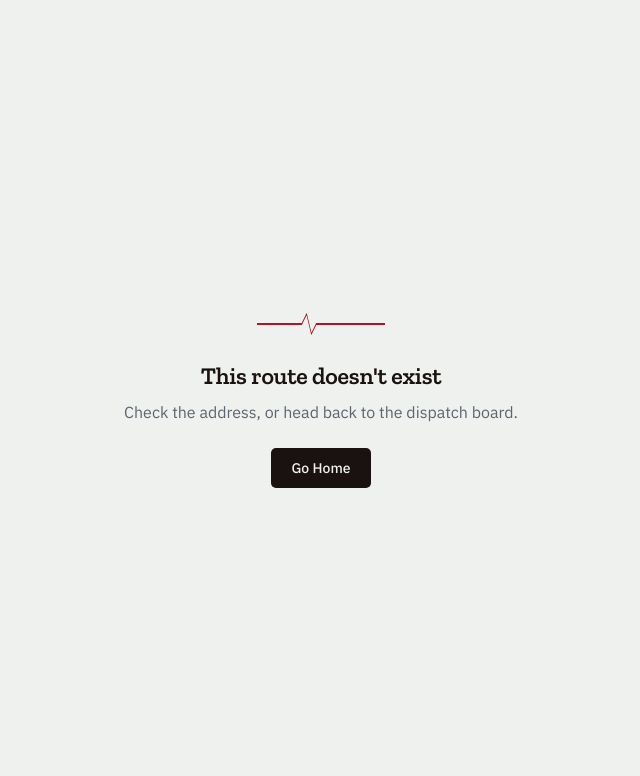
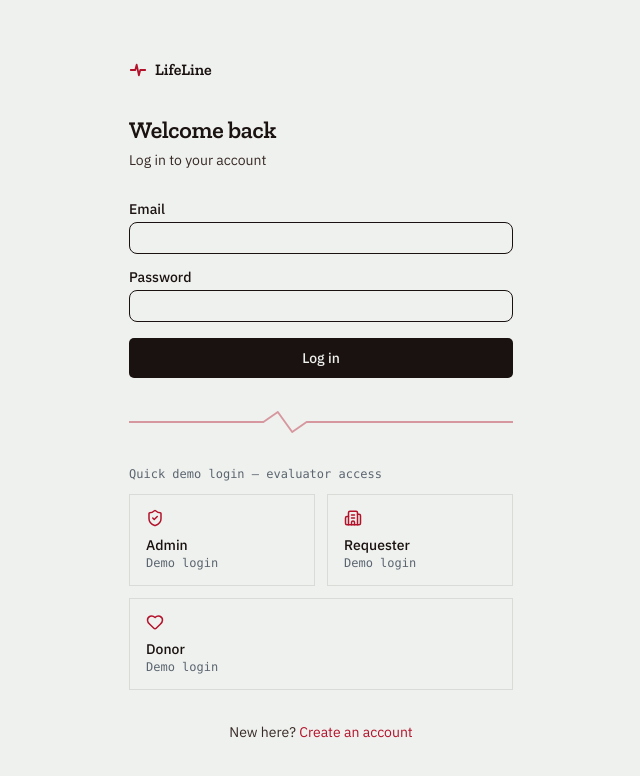
Before and after one commit to mkhaque1/blood-donation-frontend, a Next.js app: page /login in a window 1280 px wide. Before the commit this address had no page. Shown: the top 776 px of the page, without its empty margins (319-959 px from the left). Built offline with nearby package versions, Linux system fonts and the light colour scheme; no server answers.

Commit message:
feat : demo login route created and auth implemented

```diff
--- /dev/null
+++ b/src/app/(auth)/layout.tsx
@@ -0,0 +1,7 @@
+export default function AuthLayout({
+  children,
+}: {
+  children: React.ReactNode;
+}) {
+  return <>{children}</>;
+}
--- /dev/null
+++ b/src/app/(auth)/login/page.tsx
@@ -0,0 +1,56 @@
+import type { Metadata } from 'next';
+import Link from 'next/link';
+import { LoginForm } from '@/components/auth/login-form';
+import { DemoLogin } from '@/components/auth/demo-login';
+import { PulseLine } from '@/components/ui/pulse-line';
+
+export const metadata: Metadata = {
+  title: 'Log in',
+};
+
+export default function LoginPage() {
+  return (
+    <div className='min-h-screen flex items-center justify-center px-6 py-12 bg-paper'>
+      <div className='w-full max-w-sm'>
+        <Link href='/' className='inline-flex items-center gap-2 mb-8'>
+          <svg width='18' height='18' viewBox='0 0 20 20' aria-hidden>
+            <path
+              d='M2,10 L7,10 L8.5,4 L11,16 L12.5,10 L18,10'
+              fill='none'
+              stroke='var(--color-blood)'
+              strokeWidth='2'
+              strokeLinecap='round'
+              strokeLinejoin='round'
+            />
+          </svg>
+          <span className='font-display text-base font-semibold'>LifeLine</span>
+        </Link>
+
+        <h1 className='font-display text-2xl font-semibold'>Welcome back</h1>
+        <p className='mt-1 text-sm text-ink-soft'>Log in to your account</p>
+
+        <div className='mt-8'>
+          <LoginForm />
+        </div>
+
+        <div className='my-8'>
+          <PulseLine className='w-full opacity-40' />
+        </div>
+
+        <div>
+          <p className='text-xs font-mono text-line mb-3'>
+            Quick demo login — evaluator access
+          </p>
+          <DemoLogin />
+        </div>
+
+        <p className='mt-8 text-sm text-ink-soft text-center'>
+          New here?{' '}
+          <Link href='/register' className='text-blood hover:underline'>
+            Create an account
+          </Link>
+        </p>
+      </div>
+    </div>
+  );
+}
--- /dev/null
+++ b/src/components/auth/demo-login.tsx
@@ -0,0 +1,101 @@
+'use client';
+
+import { useState } from 'react';
+import { ShieldCheck, Heart, Building2 } from 'lucide-react';
+import { Button } from '@/components/ui/button';
+import { useLogin } from '@/hooks/use-auth';
+import { toast } from 'sonner';
+import { ApiError } from '@/lib/api-types';
+
+const demoAccounts = [
+  {
+    role: 'ADMIN' as const,
+    label: 'Admin',
+    icon: ShieldCheck,
+    email: 'admin@blooddonation.test',
+    password: 'ChangeMe123!',
+  },
+  {
+    role: 'REQUESTER' as const,
+    label: 'Requester',
+    icon: Building2,
+    email: 'seed.requester@test.com',
+    password: 'RequesterPass123',
+  },
+  {
+    role: 'DONOR' as const,
+    label: 'Donor',
+    icon: Heart,
+    email: 'seed.donor@test.com',
+    password: 'DonorPass123',
+  },
+];
+
+export function DemoLogin() {
+  const login = useLogin();
+  const [loadingRole, setLoadingRole] = useState<string | null>(null);
+
+  const handleDemoLogin = (email: string, password: string, role: string) => {
+    setLoadingRole(role);
+    login.mutate(
+      { email, password },
+      {
+        onError: (err) => {
+          const message =
+            err instanceof ApiError ? err.message : 'Demo login failed';
+          toast.error(message);
+        },
+        onSettled: () => setLoadingRole(null),
+      },
+    );
+  };
+
+  return (
+    <div className='space-y-3'>
+      <div className='grid grid-cols-2 gap-3'>
+        {demoAccounts.slice(0, 2).map((account) => (
+          <DemoButton
+            key={account.role}
+            account={account}
+            loading={loadingRole === account.role}
+            onClick={handleDemoLogin}
+          />
+        ))}
+      </div>
+      <DemoButton
+        account={demoAccounts[2]}
+        loading={loadingRole === demoAccounts[2].role}
+        onClick={handleDemoLogin}
+        full
+      />
+    </div>
+  );
+}
+
+function DemoButton({
+  account,
+  loading,
+  onClick,
+  full,
+}: {
+  account: (typeof demoAccounts)[number];
+  loading: boolean;
+  onClick: (email: string, password: string, role: string) => void;
+  full?: boolean;
+}) {
+  const Icon = account.icon;
+  return (
+    <button
+      type='button'
+      disabled={loading}
+      onClick={() => onClick(account.email, account.password, account.role)}
+      className={`border border-line-soft px-4 py-3.5 text-left hover:border-ink transition-colors disabled:opacity-50 ${full ? 'w-full' : ''}`}
+    >
+      <Icon size={18} className='text-blood' />
+      <p className='mt-2 text-sm font-medium'>{account.label}</p>
+      <p className='text-xs text-line font-mono'>
+        {loading ? 'Logging in…' : 'Demo login'}
+      </p>
+    </button>
+  );
+}
--- /dev/null
+++ b/src/components/auth/login-form.tsx
@@ -0,0 +1,63 @@
+'use client';
+
+import { useForm } from 'react-hook-form';
+import { zodResolver } from '@hookform/resolvers/zod';
+import { toast } from 'sonner';
+import { Button } from '@/components/ui/button';
+import { Input } from '@/components/ui/input';
+import { Label } from '@/components/ui/label';
+import { useLogin } from '@/hooks/use-auth';
+import { loginSchema, type LoginValues } from '@/lib/validation/auth';
+import { ApiError } from '@/lib/api-types';
+
+export function LoginForm() {
+  const login = useLogin();
+  const {
+    register,
+    handleSubmit,
+    formState: { errors },
+  } = useForm<LoginValues>({ resolver: zodResolver(loginSchema) });
+
+  const onSubmit = (values: LoginValues) => {
+    login.mutate(values, {
+      onError: (err) => {
+        const message = err instanceof ApiError ? err.message : 'Login failed';
+        toast.error(message);
+      },
+    });
+  };
+
+  return (
+    <form onSubmit={handleSubmit(onSubmit)} className='space-y-4'>
+      <div className='space-y-1.5'>
+        <Label htmlFor='email'>Email</Label>
+        <Input
+          id='email'
+          type='email'
+          {...register('email')}
+          aria-invalid={!!errors.email}
+        />
+        {errors.email && (
+          <p className='text-xs text-blood'>{errors.email.message}</p>
+        )}
+      </div>
+
+      <div className='space-y-1.5'>
+        <Label htmlFor='password'>Password</Label>
+        <Input
+          id='password'
+          type='password'
+          {...register('password')}
+          aria-invalid={!!errors.password}
+        />
+        {errors.password && (
+          <p className='text-xs text-blood'>{errors.password.message}</p>
+        )}
+      </div>
+
+      <Button type='submit' className='w-full' disabled={login.isPending}>
+        {login.isPending ? 'Logging in…' : 'Log in'}
+      </Button>
+    </form>
+  );
+}
--- /dev/null
+++ b/src/hooks/use-auth.ts
@@ -0,0 +1,61 @@
+import { useMutation } from '@tanstack/react-query';
+import { apiClient } from '@/lib/api-client';
+import { useAuthStore, type Role } from '@/stores/auth-store';
+import { useRouter } from 'next/navigation';
+
+interface LoginResponse {
+  accessToken: string;
+  refreshToken: string;
+  role: Role;
+}
+
+const roleHome: Record<Role, string> = {
+  DONOR: '/donor',
+  REQUESTER: '/dashboard',
+  ADMIN: '/admin',
+};
+
+export function useLogin() {
+  const setSession = useAuthStore((s) => s.setSession);
+  const router = useRouter();
+
+  return useMutation({
+    mutationFn: (credentials: { email: string; password: string }) =>
+      apiClient.post<LoginResponse>('/auth/login', credentials, {
+        auth: false,
+      }),
+    onSuccess: (data) => {
+      setSession(data);
+      router.push(roleHome[data.role]);
+    },
+  });
+}
+
+interface RegisterPayload {
+  email: string;
+  password: string;
+  role: 'DONOR' | 'REQUESTER';
+  fullName: string;
+  phone: string;
+  city: string;
+  area: string;
+  bloodGroup?: string;
+  dateOfBirth?: string;
+  weightKg?: number;
+  organizationType?: string;
+  organizationName?: string;
+}
+
+export function useRegister() {
+  const setSession = useAuthStore((s) => s.setSession);
+  const router = useRouter();
+
+  return useMutation({
+    mutationFn: (payload: RegisterPayload) =>
+      apiClient.post<LoginResponse>('/auth/register', payload, { auth: false }),
+    onSuccess: (data) => {
+      setSession(data);
+      router.push(roleHome[data.role]);
+    },
+  });
+}
--- /dev/null
+++ b/src/lib/validation/auth.ts
@@ -0,0 +1,8 @@
+import { z } from 'zod';
+
+export const loginSchema = z.object({
+  email: z.email('Enter a valid email address'),
+  password: z.string().min(1, 'Password is required'),
+});
+
+export type LoginValues = z.infer<typeof loginSchema>;
```
